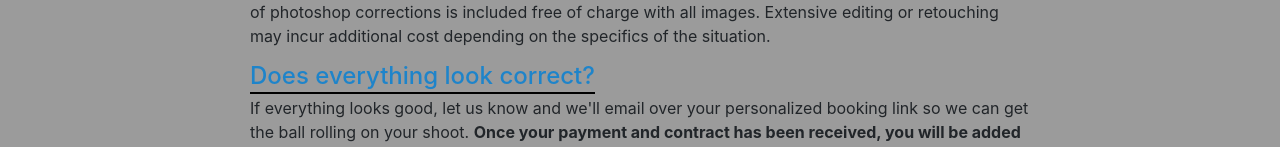
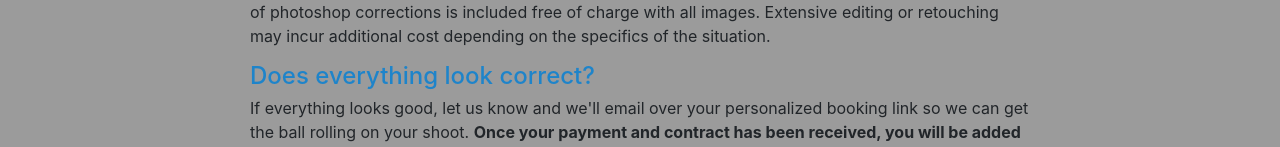
Before and after one commit to stackpearson/bluepeakmedia-client-intake, a React (Create React App) app: page / in a window 1280 px wide. Shown: the part 757-904 px from the top of the page. Built offline with nearby package versions, Linux system fonts and the light colour scheme.

Commit message:
removing underlining on the final header for instructions

```diff
--- a/src/App.css
+++ b/src/App.css
@@ -24,7 +24,7 @@ time, mark, audio, video {
 	vertical-align: baseline;
 } */
 /* HTML5 display-role reset for older browsers */
-article, aside, details, figcaption, figure,
+/* article, aside, details, figcaption, figure,
 footer, header, hgroup, menu, nav, section {
 	display: block;
 }
@@ -45,7 +45,7 @@ q:before, q:after {
 table {
 	border-collapse: collapse;
 	border-spacing: 0;
-}
+} */
 
 /* //begin custom styles// */
 
--- a/src/Info.js
+++ b/src/Info.js
@@ -31,7 +31,7 @@ const Info = (props) => {
             <h2>Avoiding <span className='bpm_callout_text'>Reshoots</span></h2>
             <p>We want to avoid reshoots just as much as you do. However, we are available to reshoot your product free of charge <em>if</em> the images weren't delivered to the expectations in the shot list. If the delivered images align with the agreed upon criteria in the shot list, a re shoot will incur additional costs. 1 round of photoshop corrections is included free of charge with all images. Extensive editing or retouching may incur additional cost depending on the specifics of the situation.</p>
 
-            <h2><span className='bpm_callout_text bpm_underline'>Does everything look correct?</span></h2>
+            <h2><span className='bpm_callout_text'>Does everything look correct?</span></h2>
             <p>If everything looks good, let us know and we'll email over your personalized booking link so we can get the ball rolling on your shoot. <span className='bpm_strong'>Once your payment and contract has been received, you will be added to the next available position within our project queue.</span> <span className='bpm_strong bpm_warning_text'>IMPORTANT: Signing of your contract also signifies a sign off of the shotlist.</span></p>
 
             <div className='info_button'>
```
